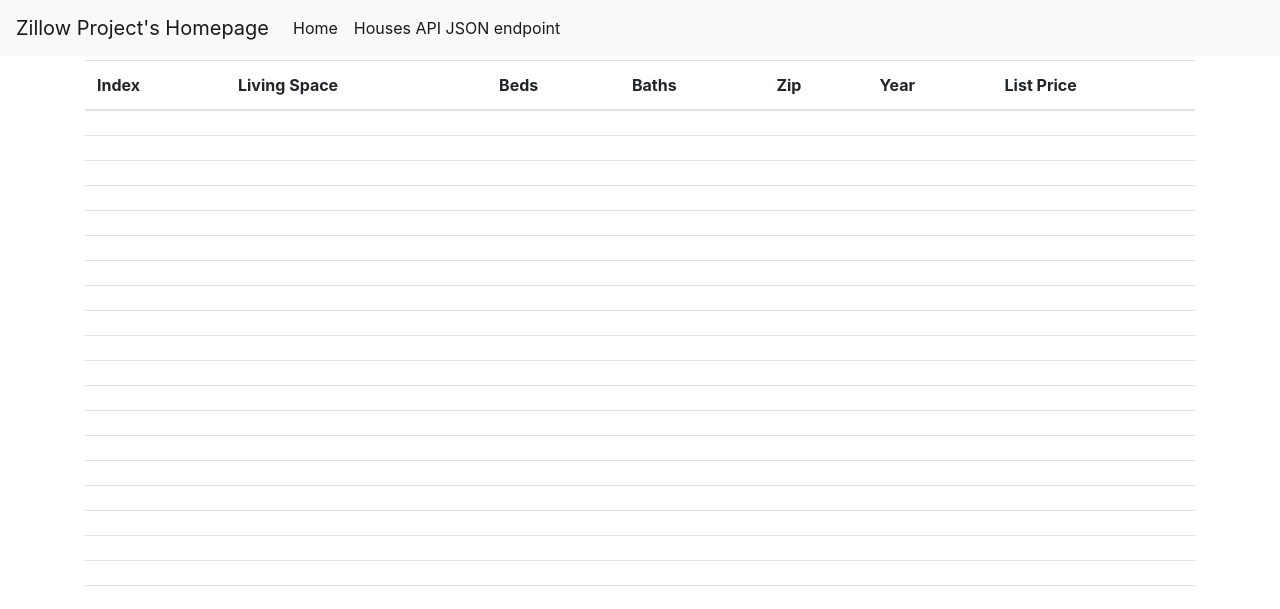
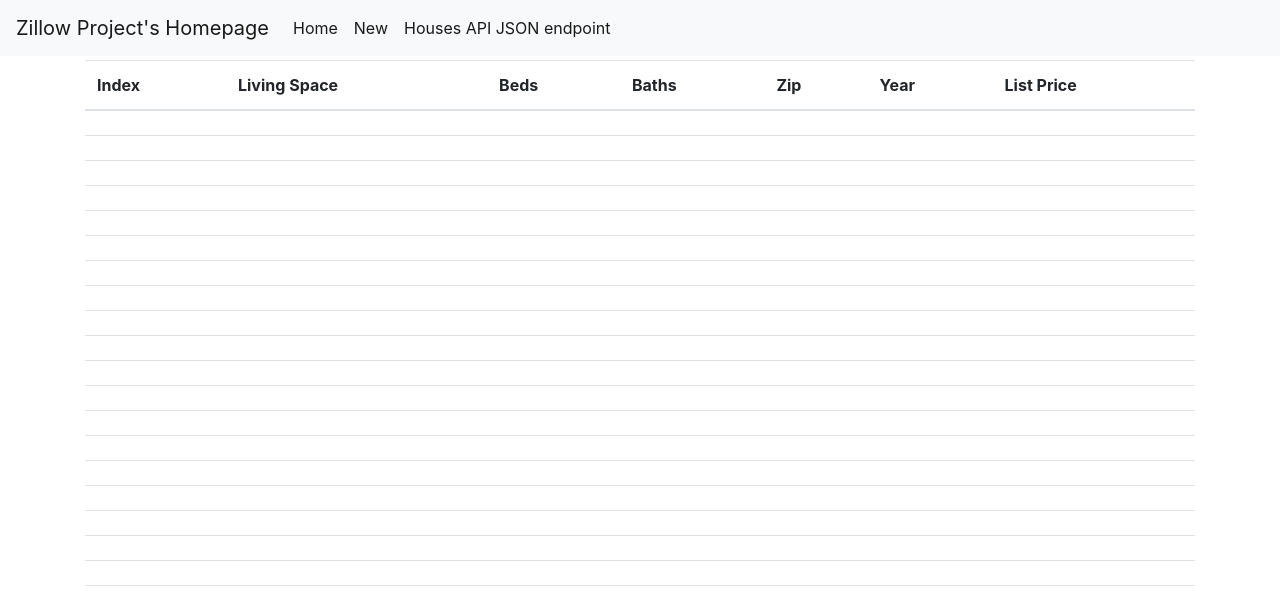
Before and after one commit to 31373773/Final-Project, a Flask app: page / in a window 1280 px wide. Shown: the top 609 px of the page. Run offline with Flask 2, Linux system fonts and the light colour scheme; data comes from the database, SQL or seed files in the repository; lists and menus that the app fills with data are empty; some libraries are stand-ins or nearby versions.

Commit message:
Task: Updates

```diff
--- a/app/templates/layout.html
+++ b/app/templates/layout.html
@@ -28,10 +28,13 @@
   <button aria-controls="navbarNavDropdown" aria-expanded="false" aria-label="Toggle navigation" class="navbar-toggler" data-target="#navbarNavDropdown" data-toggle="collapse" type="button">
     <span class="navbar-toggler-icon"></span>
   </button>
-  <div class="collapse navbar-collapse" id="navbarNavDropdown">
+<div class="collapse navbar-collapse" id="navbarNavDropdown">
     <ul class="navbar-nav">
       <li class="nav-item active">
-        <a class="nav-link" href="#">Home <span class="sr-only">(current)</span></a>
+        <a class="nav-link" href="/">Home <span class="sr-only">(current)</span></a>
+      </li>
+        <li class="nav-item active">
+        <a class="nav-link" href="/houses/new">New<span class="sr-only">(current)</span></a>
       </li>
       <li class="nav-item active">
         <a class="nav-link" href="api/houses">Houses API JSON endpoint <span class="sr-only">(current)</span></a>
```
